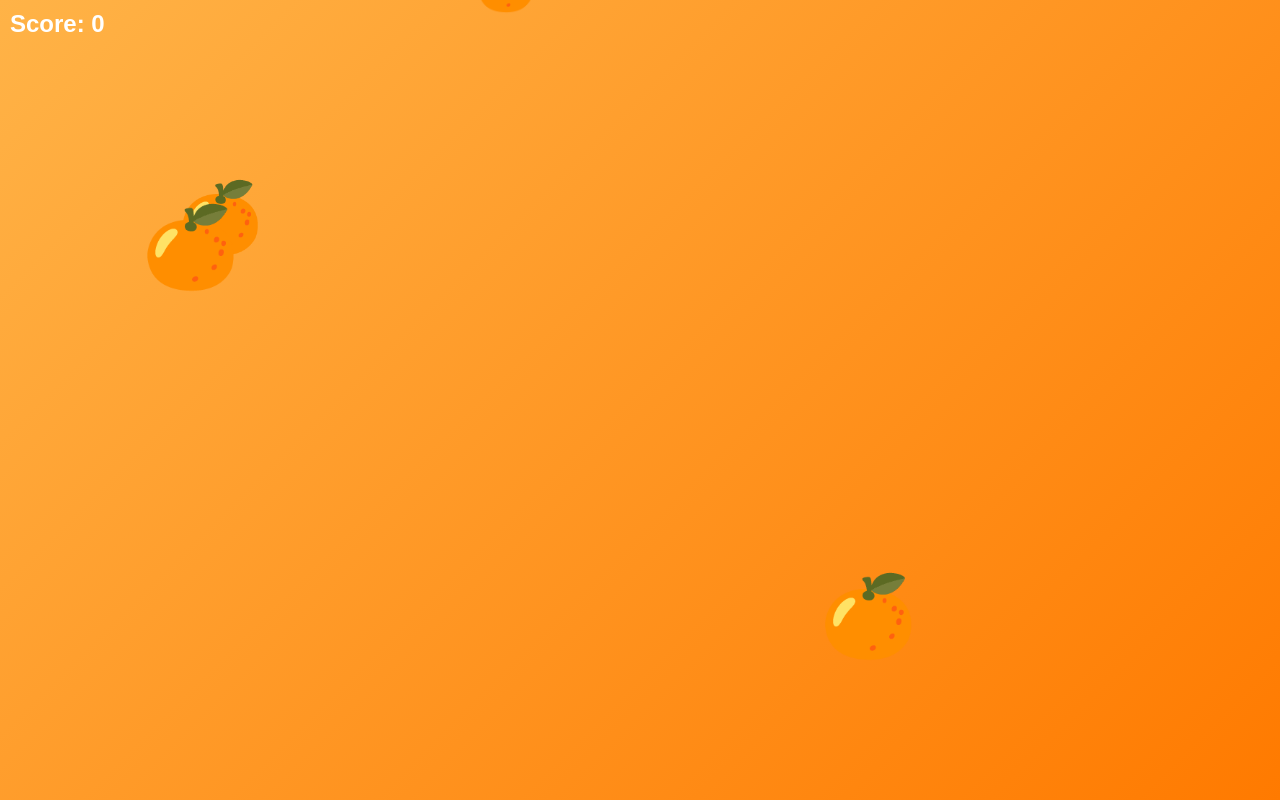
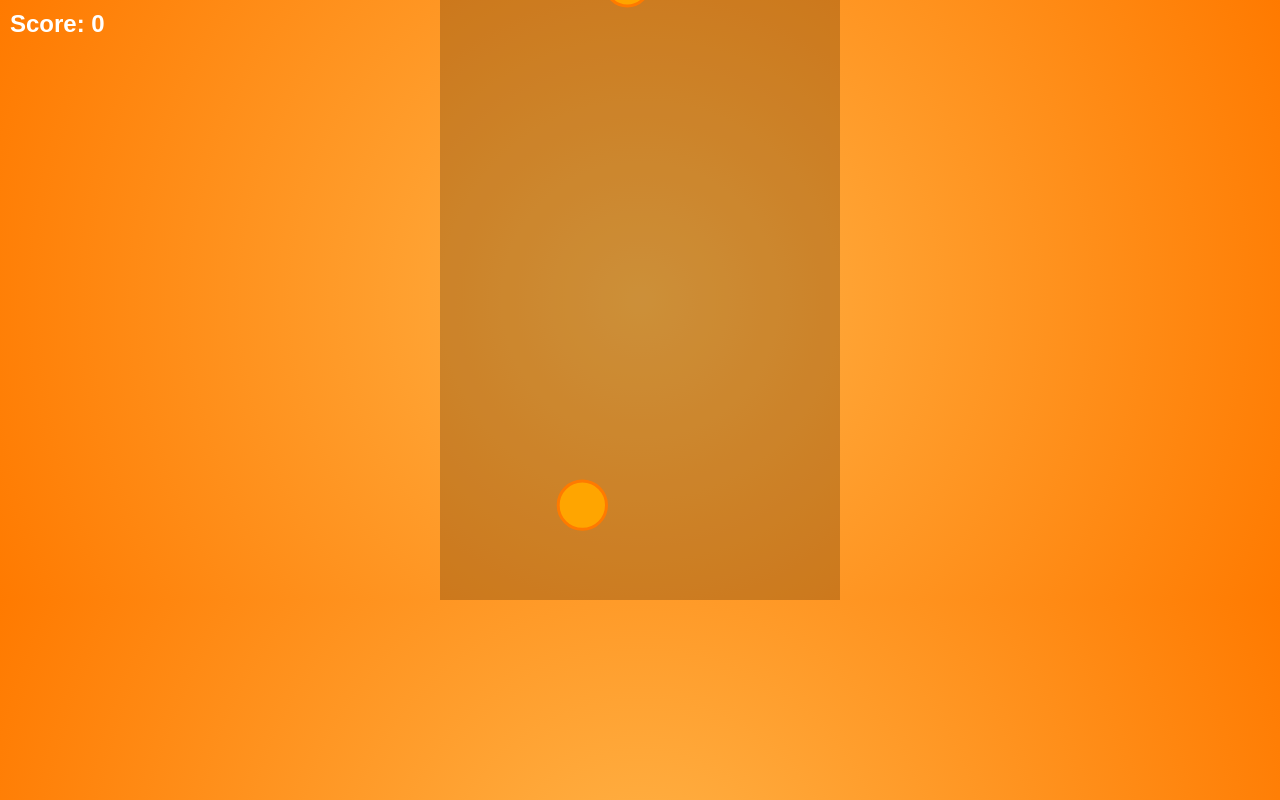
Before and after one commit to OwnFarooq99/ethsign-fruitslice, a plain HTML site: page index.html in a window 1280 px wide. Drawn offline with Linux system fonts and the light colour scheme.

Commit message:
Update index.html

```diff
--- a/index.html
+++ b/index.html
@@ -8,97 +8,162 @@
     body {
       margin: 0;
       overflow: hidden;
-      background: linear-gradient(135deg, #ffb347, #ff7a00);
+      background: radial-gradient(circle at center, #ffb347, #ff7a00);
       font-family: Arial, sans-serif;
       color: white;
       text-align: center;
+    }
+    #gameCanvas {
+      display: block;
+      margin: auto;
+      background: rgba(0, 0, 0, 0.2);
     }
     #score {
       position: absolute;
       top: 10px;
       left: 10px;
-      font-size: 24px;
+      font-size: 1.5rem;
       font-weight: bold;
-    }
-    #gameCanvas {
-      display: block;
     }
   </style>
 </head>
 <body>
   <div id="score">Score: 0</div>
-  <canvas id="gameCanvas"></canvas>
+  <canvas id="gameCanvas" width="400" height="600"></canvas>
 
   <script>
     const canvas = document.getElementById("gameCanvas");
     const ctx = canvas.getContext("2d");
-
-    canvas.width = window.innerWidth;
-    canvas.height = window.innerHeight;
+    const scoreEl = document.getElementById("score");
 
     let fruits = [];
+    let splashes = [];
     let score = 0;
 
     class Fruit {
-      constructor(x, y, speed, size) {
+      constructor(x, y, radius, velocityX, velocityY) {
         this.x = x;
         this.y = y;
-        this.speed = speed;
-        this.size = size;
-        this.sliced = false;
+        this.radius = radius;
+        this.vx = velocityX;
+        this.vy = velocityY;
+        this.marked = false;
+      }
+      update() {
+        this.x += this.vx;
+        this.y += this.vy;
+        this.vy += 0.2; // gravity
+        if (this.y > canvas.height + this.radius) {
+          this.marked = true;
+        }
       }
       draw() {
-        ctx.font = this.size + "px Arial";
-        ctx.fillText("🍊", this.x, this.y);
+        ctx.beginPath();
+        ctx.arc(this.x, this.y, this.radius, 0, Math.PI * 2);
+        ctx.fillStyle = "orange";
+        ctx.fill();
+        ctx.lineWidth = 3;
+        ctx.strokeStyle = "#ff7a00";
+        ctx.stroke();
+      }
+    }
+
+    class Splash {
+      constructor(x, y, color) {
+        this.particles = [];
+        for (let i = 0; i < 12; i++) {
+          this.particles.push({
+            x: x,
+            y: y,
+            radius: Math.random() * 4 + 2,
+            vx: (Math.random() - 0.5) * 6,
+            vy: (Math.random() - 0.5) * 6,
+            alpha: 1
+          });
+        }
+        this.color = color;
       }
       update() {
-        this.y += this.speed;
-        this.draw();
+        this.particles.forEach(p => {
+          p.x += p.vx;
+          p.y += p.vy;
+          p.vy += 0.1;
+          p.alpha -= 0.02;
+        });
+        this.particles = this.particles.filter(p => p.alpha > 0);
+      }
+      draw() {
+        this.particles.forEach(p => {
+          ctx.beginPath();
+          ctx.arc(p.x, p.y, p.radius, 0, Math.PI * 2);
+          ctx.fillStyle = `rgba(255,165,0,${p.alpha})`;
+          ctx.fill();
+        });
       }
     }
 
     function spawnFruit() {
-      const x = Math.random() * (canvas.width - 50);
-      const size = 40 + Math.random() * 40;
-      const speed = 2 + Math.random() * 3;
-      fruits.push(new Fruit(x, 0, speed, size));
+      const x = Math.random() * (canvas.width - 60) + 30;
+      const y = canvas.height + 30;
+      const radius = Math.random() * 20 + 20;
+      const vx = (Math.random() - 0.5) * 4;
+      const vy = - (Math.random() * 7 + 10);
+      fruits.push(new Fruit(x, y, radius, vx, vy));
     }
 
-    function gameLoop() {
-      ctx.clearRect(0, 0, canvas.width, canvas.height);
-      fruits.forEach((fruit, index) => {
-        fruit.update();
-        if (fruit.y > canvas.height) fruits.splice(index, 1);
-      });
-      requestAnimationFrame(gameLoop);
-    }
+    let slicing = false;
+    let mouseX = 0, mouseY = 0;
 
-    function sliceFruit(x, y) {
-      fruits.forEach((fruit, index) => {
-        if (
-          x > fruit.x &&
-          x < fruit.x + fruit.size &&
-          y > fruit.y - fruit.size &&
-          y < fruit.y
-        ) {
-          fruits.splice(index, 1);
+    canvas.addEventListener("mousedown", e => {
+      slicing = true;
+      mouseX = e.offsetX;
+      mouseY = e.offsetY;
+    });
+    canvas.addEventListener("mousemove", e => {
+      if (slicing) {
+        mouseX = e.offsetX;
+        mouseY = e.offsetY;
+        checkSlice(mouseX, mouseY);
+      }
+    });
+    canvas.addEventListener("mouseup", () => slicing = false);
+
+    function checkSlice(x, y) {
+      fruits.forEach(fruit => {
+        const dx = fruit.x - x;
+        const dy = fruit.y - y;
+        const dist = Math.sqrt(dx * dx + dy * dy);
+        if (dist < fruit.radius && !fruit.marked) {
+          fruit.marked = true;
           score++;
-          document.getElementById("score").textContent = "Score: " + score;
+          scoreEl.textContent = "Score: " + score;
+          splashes.push(new Splash(fruit.x, fruit.y, "orange"));
         }
       });
     }
 
-    canvas.addEventListener("mousemove", (e) => {
-      sliceFruit(e.clientX, e.clientY);
-    });
+    function update() {
+      ctx.clearRect(0, 0, canvas.width, canvas.height);
 
-    canvas.addEventListener("touchmove", (e) => {
-      const touch = e.touches[0];
-      sliceFruit(touch.clientX, touch.clientY);
-    });
+      // Fruits
+      fruits.forEach(fruit => {
+        fruit.update();
+        fruit.draw();
+      });
+      fruits = fruits.filter(f => !f.marked);
 
-    setInterval(spawnFruit, 1000);
-    gameLoop();
+      // Splashes
+      splashes.forEach(s => {
+        s.update();
+        s.draw();
+      });
+      splashes = splashes.filter(s => s.particles.length > 0);
+
+      requestAnimationFrame(update);
+    }
+
+    setInterval(spawnFruit, 1200);
+    update();
   </script>
 </body>
 </html>
```
